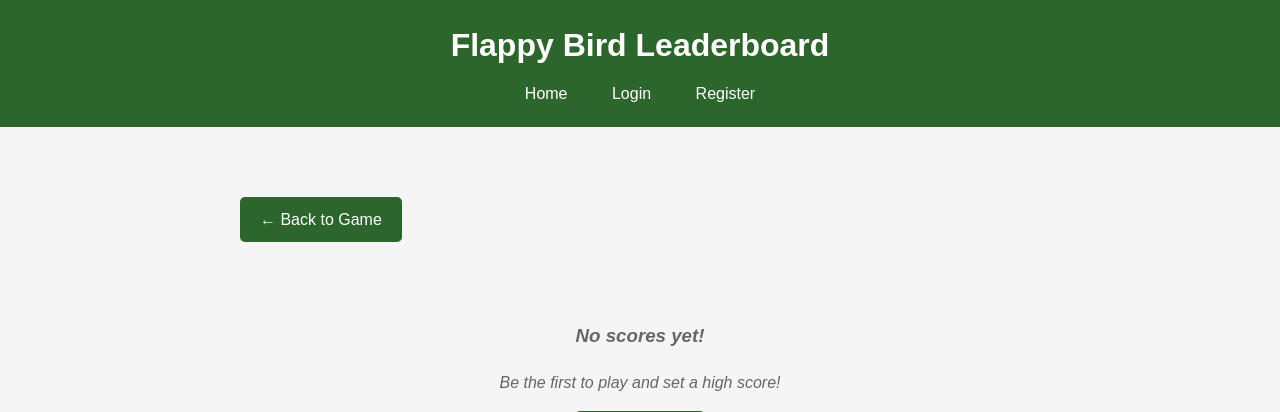
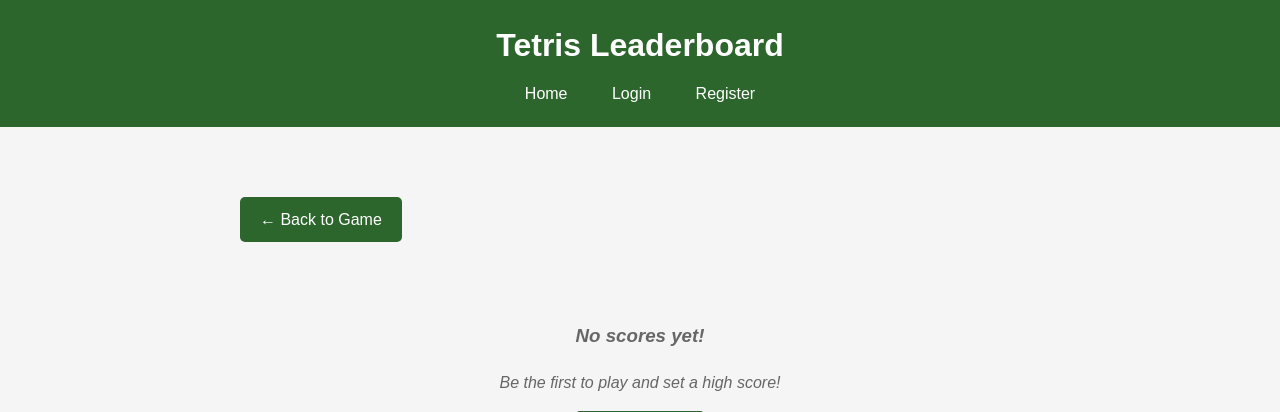
Before and after one commit to CCEG24/proj_code, a Django app: page /tetris/leaderboard/ in a window 1280 px wide. Shown: the top 412 px of the page. Run offline with Django 5.2, Linux system fonts and the light colour scheme; data that the repository does not hold is empty.

Commit message:
Update title and header for Tetris leaderboard

```diff
--- a/mysite/tetris/templates/tetris/leaderboard.html
+++ b/mysite/tetris/templates/tetris/leaderboard.html
@@ -1,7 +1,7 @@
 {% extends "base.html" %}
 
-{% block title %}Flappy Bird Leaderboard{% endblock %}
-{% block header %}Flappy Bird Leaderboard{% endblock %}
+{% block title %}Tetris Leaderboard{% endblock %}
+{% block header %}Tetris Leaderboard{% endblock %}
 
 {% block content %}
 <style>
```
